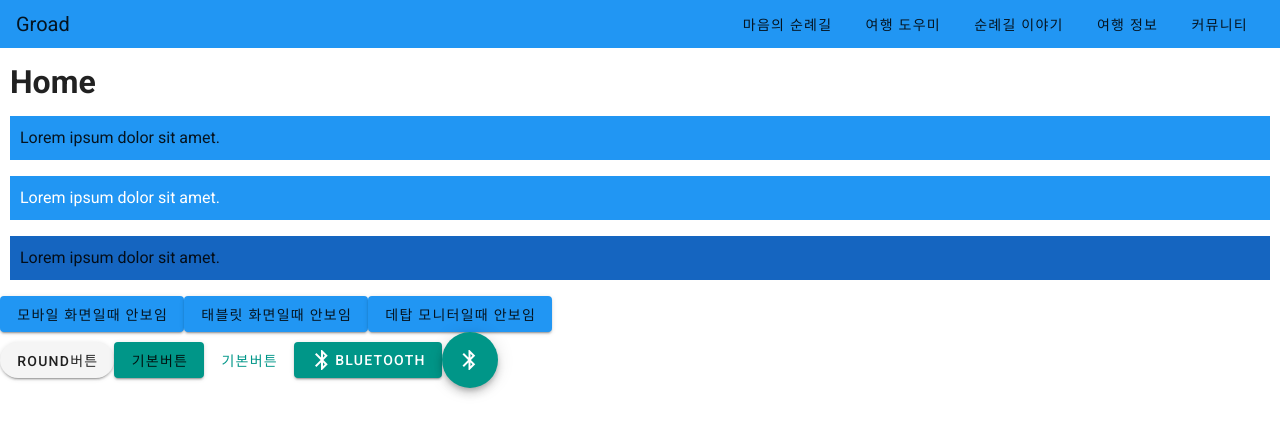
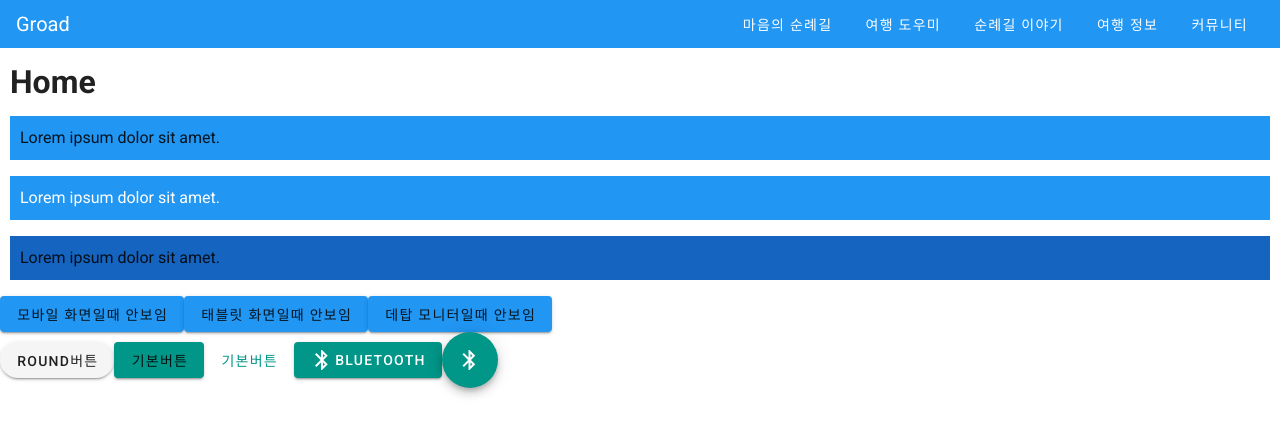
Before and after one commit to SeoHwiDo/VueStudy, a Vue app: page / in a window 1280 px wide. Shown: the top 434 px of the page. Built offline with nearby package versions, Linux system fonts and the light colour scheme.

Commit message:
add toolbar[add]

```diff
--- a/src/components/Toolbar.vue
+++ b/src/components/Toolbar.vue
@@ -1,7 +1,7 @@
 <template>
 <div class="toolbar">
-    <v-toolbar color="blue" dense flat>
-        <v-toolbar-title color="white">Groad</v-toolbar-title>
+    <v-toolbar dark color="blue" dense flat>
+        <v-toolbar-title>Groad</v-toolbar-title>
         <v-spacer></v-spacer>
         <v-toolbar-items>
         <v-btn text>마음의 순례길</v-btn>
```
